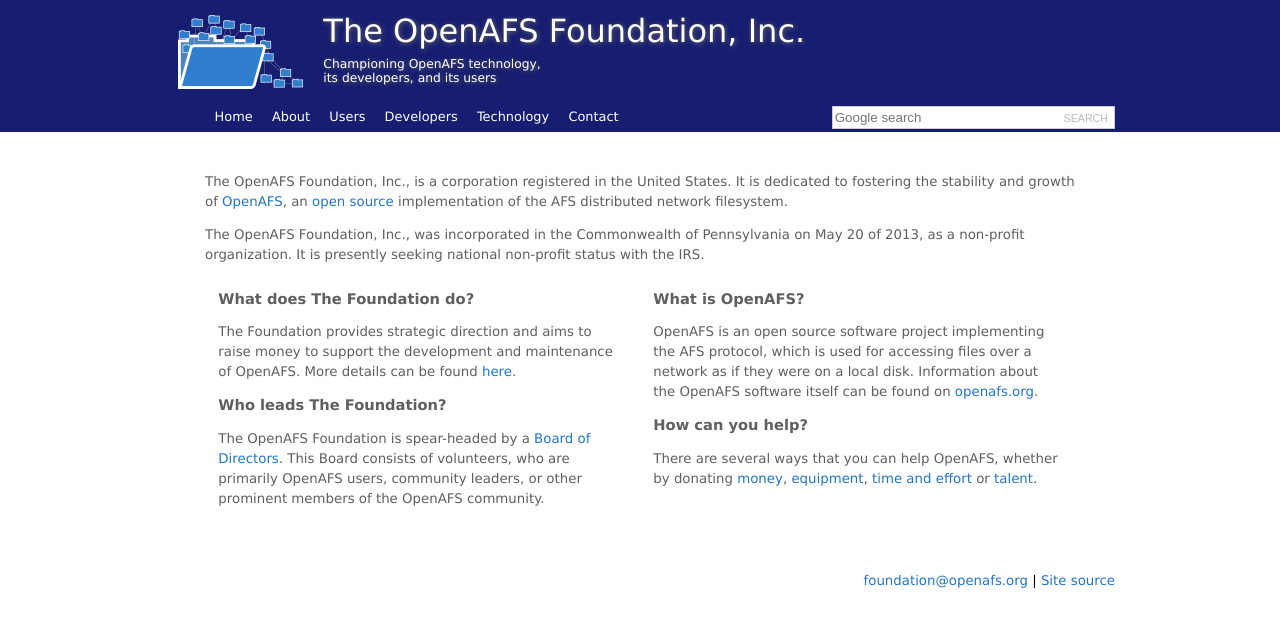
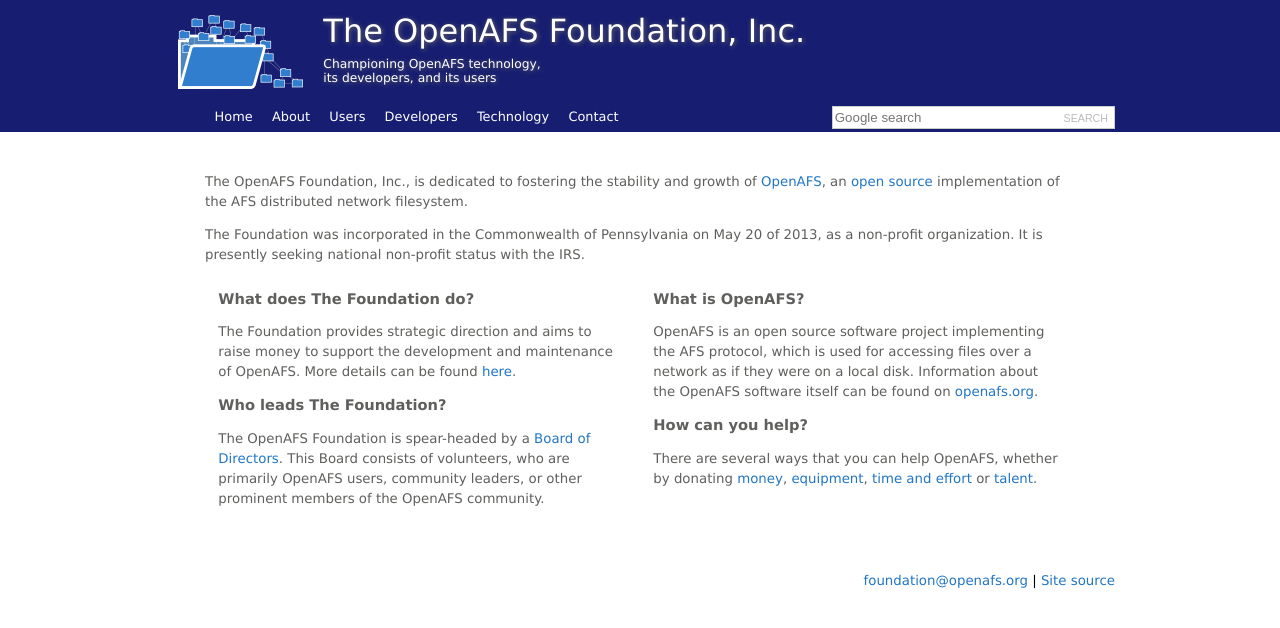
Before and after one commit to openafsfoundation/openafsfoundation.org, a Jekyll site: the page built from index.md, in a window 1280 px wide. Shown: the top 628 px of the page. Built offline with Jekyll 4.4.1, drawn with Linux system fonts in a browser that asks for light colours.

Commit message:
Home page: content edit
Initial paragraph clean-up.

```diff
--- a/index.md
+++ b/index.md
@@ -2,12 +2,12 @@
 extra-css: ["index.css"]
 ---
 
-The OpenAFS Foundation, Inc., is a corporation registered in the United States.  It is dedicated to fostering
+The OpenAFS Foundation, Inc., is dedicated to fostering
 the stability and growth of [OpenAFS](http://www.openafs.org/), an [open
 source](http://opensource.org/) implementation of the AFS distributed network
 filesystem.
 
-The OpenAFS Foundation, Inc., was incorporated in the Commonwealth of Pennsylvania on May 20 of 2013, as a non-profit organization. It is presently seeking national non-profit status with the IRS.
+The Foundation was incorporated in the Commonwealth of Pennsylvania on May 20 of 2013, as a non-profit organization. It is presently seeking national non-profit status with the IRS.
 
 <div class="index-container">
   <div class="index-box">
```
